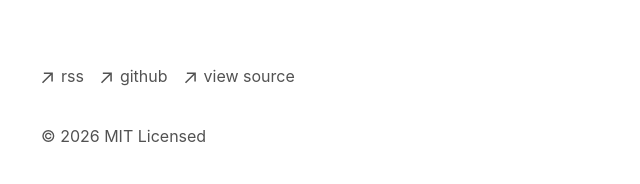
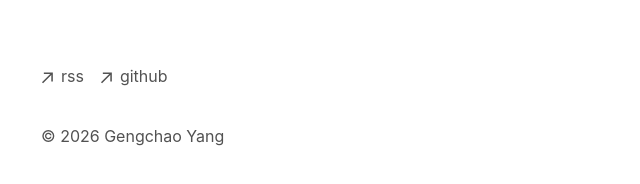
Before and after one commit to GC-Y/portfolio-starter-kit, a Next.js app: page / in a window 1280 px wide. Shown: the part 480-664 px from the top of the page, without its empty margins (311-951 px from the left). Built offline with nearby package versions, Linux system fonts and the light colour scheme.

Commit message:
Update GitHub link and footer text

```diff
--- a/app/components/footer.tsx
+++ b/app/components/footer.tsx
@@ -1,3 +1,4 @@
+// app/components/footer.tsx
 function ArrowIcon() {
   return (
     <svg
@@ -31,30 +32,20 @@
           </a>
         </li>
         <li>
+          {/* 请将下方的 href 替换为你自己的 GitHub 个人主页链接 */}
           <a
             className="flex items-center transition-all hover:text-neutral-800 dark:hover:text-neutral-100"
             rel="noopener noreferrer"
             target="_blank"
-            href="https://github.com/vercel/next.js"
+            href="https://github.com/GC-Y"
           >
             <ArrowIcon />
             <p className="ml-2 h-7">github</p>
           </a>
         </li>
-        <li>
-          <a
-            className="flex items-center transition-all hover:text-neutral-800 dark:hover:text-neutral-100"
-            rel="noopener noreferrer"
-            target="_blank"
-            href="https://vercel.com/templates/next.js/portfolio-starter-kit"
-          >
-            <ArrowIcon />
-            <p className="ml-2 h-7">view source</p>
-          </a>
-        </li>
       </ul>
       <p className="mt-8 text-neutral-600 dark:text-neutral-300">
-        © {new Date().getFullYear()} MIT Licensed
+        © {new Date().getFullYear()} Gengchao Yang
       </p>
     </footer>
   )
```
